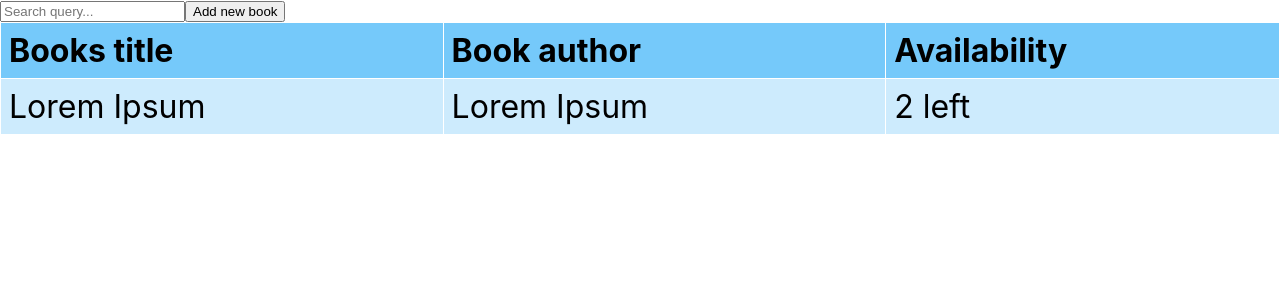
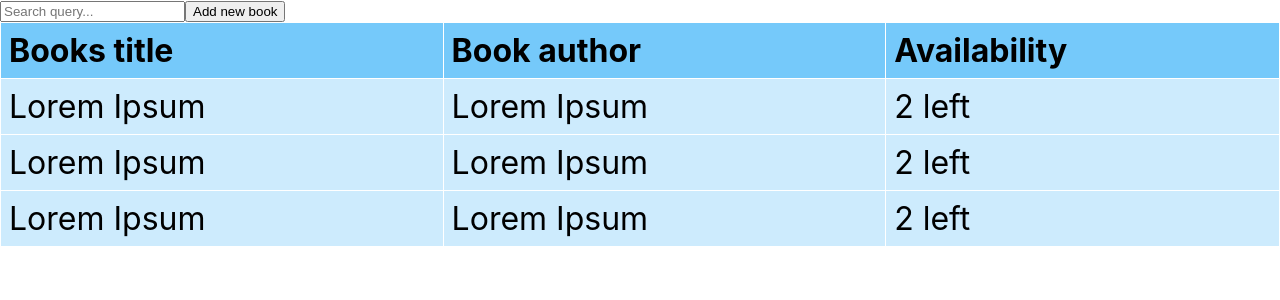
Before and after one commit to Nemkunde/third-timers, a React (Create React App) app: page / in a window 1280 px wide. Shown: the top 300 px of the page. Built offline with nearby package versions, Linux system fonts and the light colour scheme.

Commit message:
adminbookpage changes

```diff
--- a/src/pages/adminBookPage.js
+++ b/src/pages/adminBookPage.js
@@ -1,17 +1,20 @@
-/*This file will render an admin view with all available book categories a search bar, a sign out button, and five different buttons for the order/action categories of the table:
-increment/decrement, order, edit and delete button. There will also be a tab for changing tables for user and book view.*/
 import React from "react";
 
-//Only hardcoding the static data for structure.
-function adminBookPage() {
+function AdminBookPage() {
+  const handleAddbtn = (event) => {
+    event.preventDefault();
+  };
   return (
     <div className="adminBookPage-container">
       <input
         type="text"
         placeholder="Search query..."
         name="searchInput"
+        autoComplete="off"
       ></input>
-      <button>Add new book</button>
+      <button type="submit" onClick={handleAddbtn}>
+        Add new book
+      </button>
       <table>
         <thead>
           <tr>
@@ -26,10 +29,20 @@ function adminBookPage() {
             <td>Lorem Ipsum</td>
             <td>2 left</td>
           </tr>
+          <tr>
+            <td>Lorem Ipsum</td>
+            <td>Lorem Ipsum</td>
+            <td>2 left</td>
+          </tr>
+          <tr>
+            <td>Lorem Ipsum</td>
+            <td>Lorem Ipsum</td>
+            <td>2 left</td>
+          </tr>
         </tbody>
       </table>
     </div>
   );
 }
 
-export default adminBookPage;
+export default AdminBookPage;
```
Also changed, not shown: src/components/addBooksBtn.js (+7 -0 lines).
